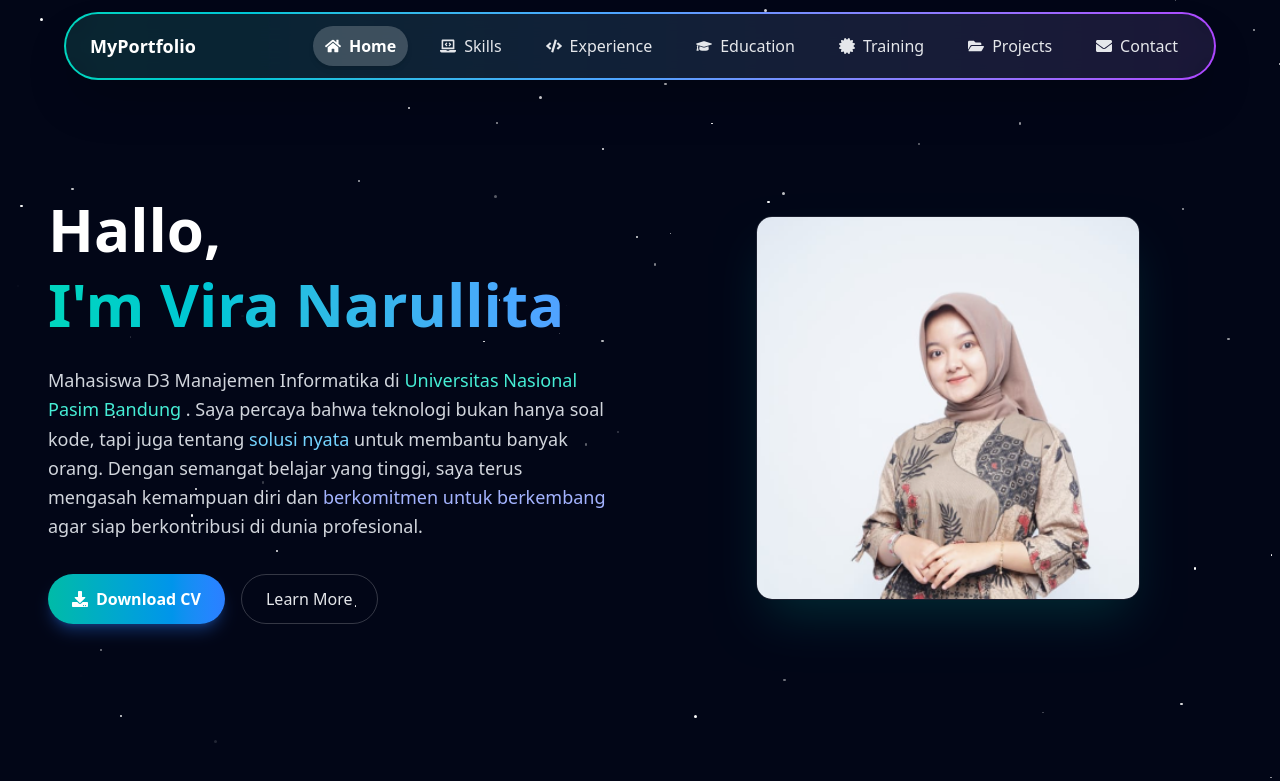
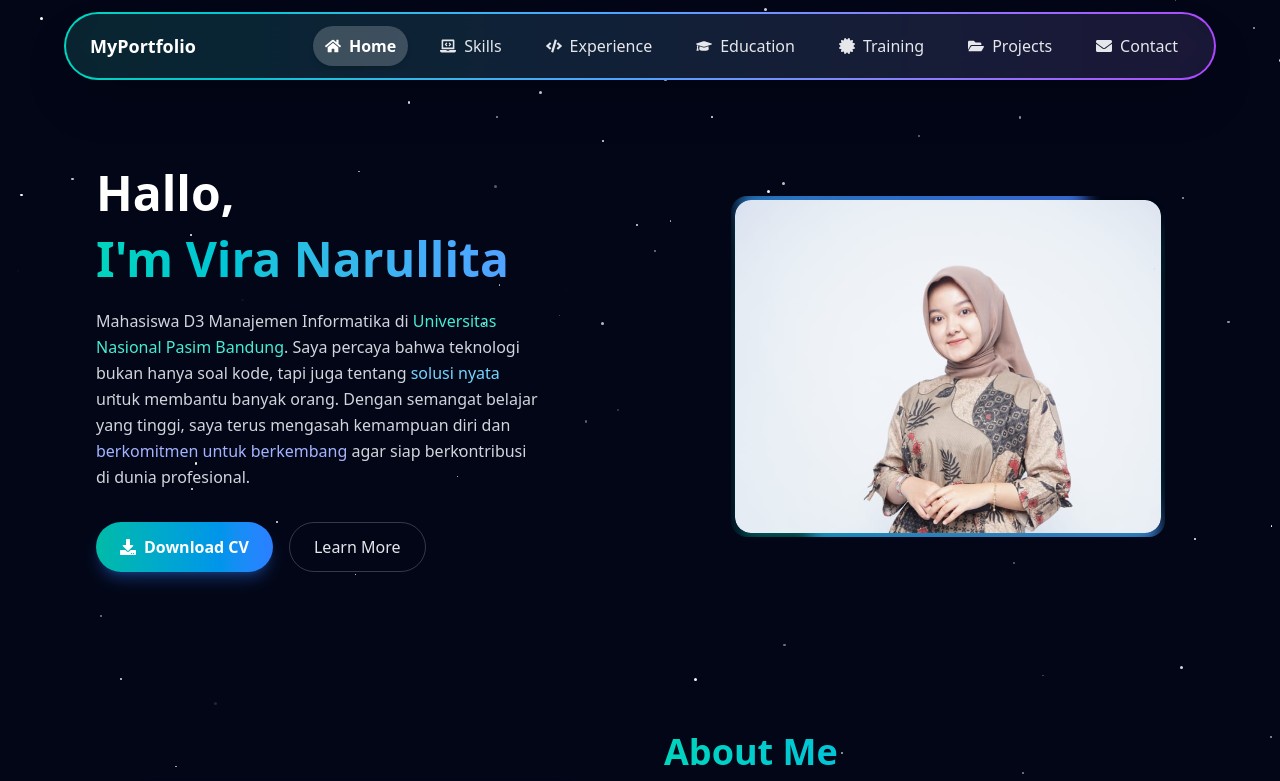
Before and after one commit to viranarullita/portfolio-vira, a React (Vite) app: page / in a window 1280 px wide. Shown: the top 781 px of the page. Built offline with nearby package versions, Linux system fonts and the light colour scheme.

Commit message:
update profie

```diff
--- a/src/pages/Hero.jsx
+++ b/src/pages/Hero.jsx
@@ -8,33 +8,45 @@ export default function Hero() {
 
   return (
     <>
+      {/* HERO SECTION */}
       <section
         id="home"
-        className="px-6 sm:px-8 py-16 sm:py-20 lg:py-24 max-w-7xl mx-auto
+        className="px-6 sm:px-8 py-10 sm:py-12 lg:py-16 max-w-7xl mx-auto
                    grid grid-cols-1 lg:grid-cols-2 gap-10 lg:gap-12 items-center"
       >
+        {/* FOTO */}
         <Motion.div
           initial={{ scale: 0.9, opacity: 0 }}
           animate={{ scale: 1, opacity: 1 }}
           transition={{ duration: 0.6 }}
           className="relative flex justify-center order-1 lg:order-2"
         >
+          <div className="relative rounded-2xl p-[4px] overflow-hidden">
+            {/* Border animasi */}
+            <div
+              className="absolute inset-0 rounded-2xl bg-[conic-gradient(at_top_left,_#14b8a6,_#3b82f6,_#8b5cf6,_#14b8a6)]
+                 animate-spin blur-sm opacity-80"
+              style={{ animationDuration: "8s" }}
+            ></div>
+
+            {/* Container foto biar border ga nutupin */}
+            <div className="relative rounded-2xl bg-white/5 shadow-xl shadow-teal-500/30 overflow-hidden">
               <img
                 src={profile.foto}
                 alt="foto"
-            className="rounded-2xl object-cover
-                       w-48 h-48 sm:w-64 sm:h-64 md:w-72 md:h-72 lg:w-96 lg:h-96
-                       border border-white/10 shadow-2xl shadow-teal-500/20
-                       transition duration-500 hover:scale-105 hover:rotate-1"
+                className="rounded-2xl object-contain max-h-[28rem] w-auto transition duration-700 hover:scale-105"
               />
+            </div>
+          </div>
         </Motion.div>
 
-        <div className="text-center lg:text-left order-2 lg:order-1">
+        {/* TEKS */}
+        <div className="text-center lg:text-left order-2 lg:order-1 lg:pl-8 xl:pl-12">
           <Motion.h1
             initial={{ x: -30, opacity: 0 }}
             animate={{ x: 0, opacity: 1 }}
             transition={{ duration: 0.6 }}
-            className="text-3xl sm:text-4xl lg:text-6xl font-extrabold leading-tight"
+            className="text-2xl sm:text-3xl lg:text-5xl font-extrabold leading-snug"
           >
             <span className="block">Hallo,</span>
             <span
@@ -58,24 +70,25 @@ export default function Hero() {
             initial={{ opacity: 0 }}
             animate={{ opacity: 1 }}
             transition={{ delay: 0.4 }}
-            className="mt-6 text-gray-300 text-base sm:text-lg max-w-xl leading-relaxed
+            className="mt-4 text-gray-300 text-sm sm:text-base max-w-md leading-relaxed
                        mx-auto lg:mx-0"
           >
             Mahasiswa D3 Manajemen Informatika di{" "}
             <span className="text-teal-300 font-medium">
               Universitas Nasional Pasim Bandung
-            </span>{" "}
+            </span>
             . Saya percaya bahwa teknologi bukan hanya soal kode, tapi juga
             tentang{" "}
             <span className="text-sky-300 font-medium">solusi nyata</span> untuk
             membantu banyak orang. Dengan semangat belajar yang tinggi, saya
             terus mengasah kemampuan diri dan{" "}
             <span className="text-indigo-300 font-medium">
-              berkomitmen untuk berkembang{" "}
-            </span>
+              berkomitmen untuk berkembang
+            </span>{" "}
             agar siap berkontribusi di dunia profesional.
           </Motion.p>
 
+          {/* BUTTONS */}
           <div className="mt-8 flex flex-col sm:flex-row gap-4 justify-center lg:justify-start">
             <a
               className="group px-6 py-3 rounded-full bg-gradient-to-r from-teal-500 to-blue-500
@@ -99,17 +112,32 @@ export default function Hero() {
         </div>
       </section>
 
+      {/* ABOUT SECTION */}
       <section
         id="about"
         className="relative px-6 sm:px-8 py-16 sm:py-20 lg:py-24 max-w-6xl mx-auto
                    grid grid-cols-1 lg:grid-cols-2 gap-10 lg:gap-12 items-center"
       >
+        {/* BACKGROUND ORNAMENT */}
         <div className="absolute inset-0 -z-10">
-          <div className="absolute top-10 left-1/4 w-52 sm:w-64 md:w-72 lg:w-80 h-52 sm:h-64 md:h-72 lg:h-80 bg-teal-500/40 rounded-full blur-2xl animate-pulse" />
-          <div className="absolute bottom-10 right-1/4 w-52 sm:w-64 md:w-72 lg:w-80 h-52 sm:h-64 md:h-72 lg:h-80 bg-purple-500/40 rounded-full blur-2xl animate-pulse delay-200" />
-          <div className="absolute inset-0 bg-gradient-to-r from-slate-900/20 via-slate-800/10 to-slate-900/20 backdrop-blur-[2px]" />
+          <div
+            className="absolute top-10 left-1/4 w-52 sm:w-64 md:w-72 lg:w-80
+                          h-52 sm:h-64 md:h-72 lg:h-80 bg-teal-500/40 rounded-full
+                          blur-2xl animate-pulse"
+          />
+          <div
+            className="absolute bottom-10 right-1/4 w-52 sm:w-64 md:w-72 lg:w-80
+                          h-52 sm:h-64 md:h-72 lg:h-80 bg-purple-500/40 rounded-full
+                          blur-2xl animate-pulse delay-200"
+          />
+          <div
+            className="absolute inset-0 bg-gradient-to-r
+                          from-slate-900/20 via-slate-800/10 to-slate-900/20
+                          backdrop-blur-[2px]"
+          />
         </div>
 
+        {/* FOTO ABOUT */}
         <Motion.div
           initial={{ x: -30, opacity: 0 }}
           whileInView={{ x: 0, opacity: 1 }}
@@ -125,13 +153,18 @@ export default function Hero() {
           />
         </Motion.div>
 
+        {/* TEKS ABOUT */}
         <Motion.div
           initial={{ x: 30, opacity: 0 }}
           whileInView={{ x: 0, opacity: 1 }}
           transition={{ duration: 0.6 }}
           className="text-center lg:text-left"
         >
-          <h2 className="text-3xl sm:text-4xl font-bold mb-6 bg-gradient-to-r from-teal-400 to-blue-400 bg-clip-text text-transparent">
+          <h2
+            className="text-3xl sm:text-4xl font-bold mb-6
+                         bg-gradient-to-r from-teal-400 to-blue-400
+                         bg-clip-text text-transparent"
+          >
             About Me
           </h2>
           <p className="text-gray-200 leading-relaxed mb-4 text-base sm:text-lg">
```
Lines whose indentation alone changed are shown as unchanged.
